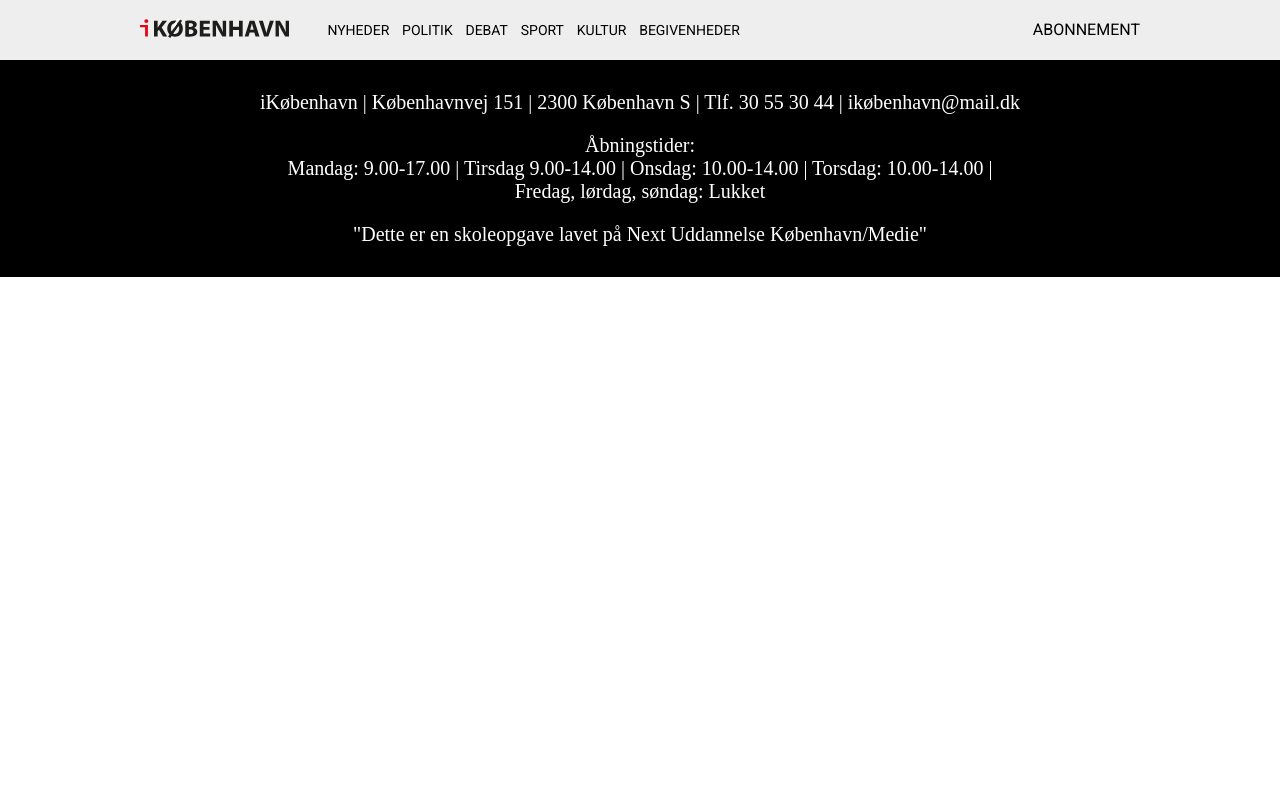
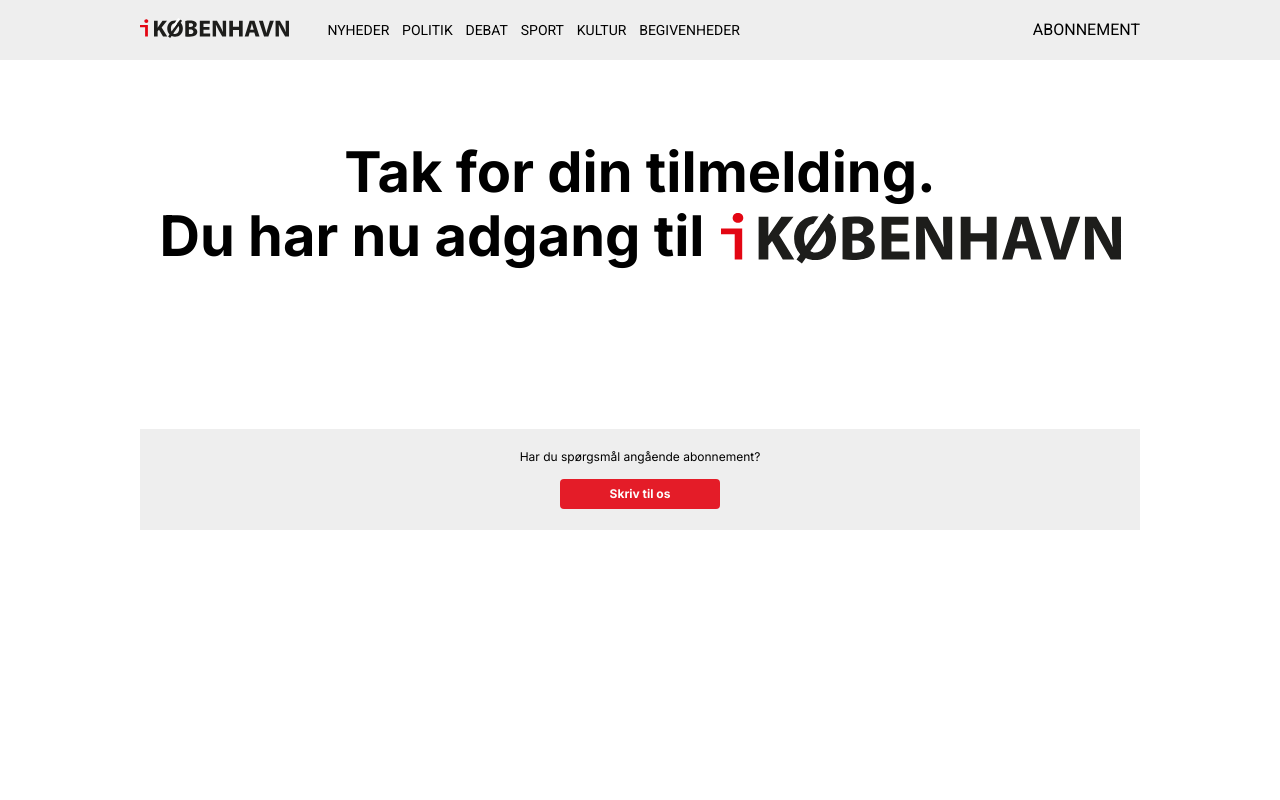
Before and after one commit to dkkmartin/avis_site, a plain HTML site: page success.html in a window 1280 px wide. Shown: the top 800 px of the page. Drawn offline with Linux system fonts and the light colour scheme.

Commit message:
Feat: Success page complete

```diff
--- a/style.css
+++ b/style.css
@@ -292,7 +292,8 @@
 }
 
 .section__card button,
-.abonnement__section__btn button {
+.abonnement__section__btn button,
+.success__section__bot button {
   background-color: #e30613;
   border: none;
   color: #fff;
@@ -312,9 +313,10 @@
   padding: 1.3em 0;
 }
 
-.abonnement__section__btn button {
+.abonnement__section__btn button,
+.success__section__bot button {
   height: 30px;
-  padding: 0 2em;
+  width: 160px;
 }
 .abonnement__section__bot {
   display: flex;
@@ -335,3 +337,35 @@
   transform: translateY(-3px);
   background-color: #8f000a;
 }
+
+/** SUCCESS **/
+
+.success__main {
+  font-family: 'Inter', sans-serif;
+  max-width: 1000px;
+  margin: 0 auto;
+  height: 100vh;
+  padding-top: 10vh;
+}
+
+.success__section__top {
+  display: flex;
+  flex-direction: column;
+  text-align: center;
+}
+
+.main__logo__con {
+  display: flex;
+  justify-content: center;
+  gap: 1em;
+}
+
+.success__section__bot {
+  display: flex;
+  flex-direction: column;
+  align-items: center;
+  gap: 1em;
+  background-color: #eee;
+  margin-top: 10em;
+  padding: 1.3em 0;
+}
--- a/success.html
+++ b/success.html
@@ -13,7 +13,9 @@
     <header class="header">
       <div class="header__con">
         <div class="header__logo__con">
-          <img class="header__logo" src="assets/logo/header-logo.svg" alt="Logo" />
+          <a href="index.html"
+            ><img class="header__logo" src="assets/logo/header-logo.svg" alt="Logo"
+          /></a>
         </div>
         <nav class="nav --14px">
           <ul class="nav__ul">
@@ -28,7 +30,19 @@
         <a class="header__link" href="abonnement.html">ABONNEMENT</a>
       </div>
     </header>
-    <main class="success__main"></main>
+    <main class="success__main">
+      <section class="success__section__top">
+        <h1 class="--56px">Tak for din tilmelding.</h1>
+        <div class="main__logo__con">
+          <h1 class="--56px">Du har nu adgang til</h1>
+          <img class="section__top__logo" src="assets/logo/header-logo.svg" alt="Logo" />
+        </div>
+      </section>
+      <section class="success__section__bot">
+        <p class="--12px">Har du spørgsmål angående abonnement?</p>
+        <button class="--12px">Skriv til os</button>
+      </section>
+    </main>
     <footer class="footer --20px">
       <div class="footer__con">
         <p class="footer__item">
```
Also changed, not shown: abonnement.html (+3 -1 lines), index.html (+3 -1 lines), sport.html (+3 -1 lines).
